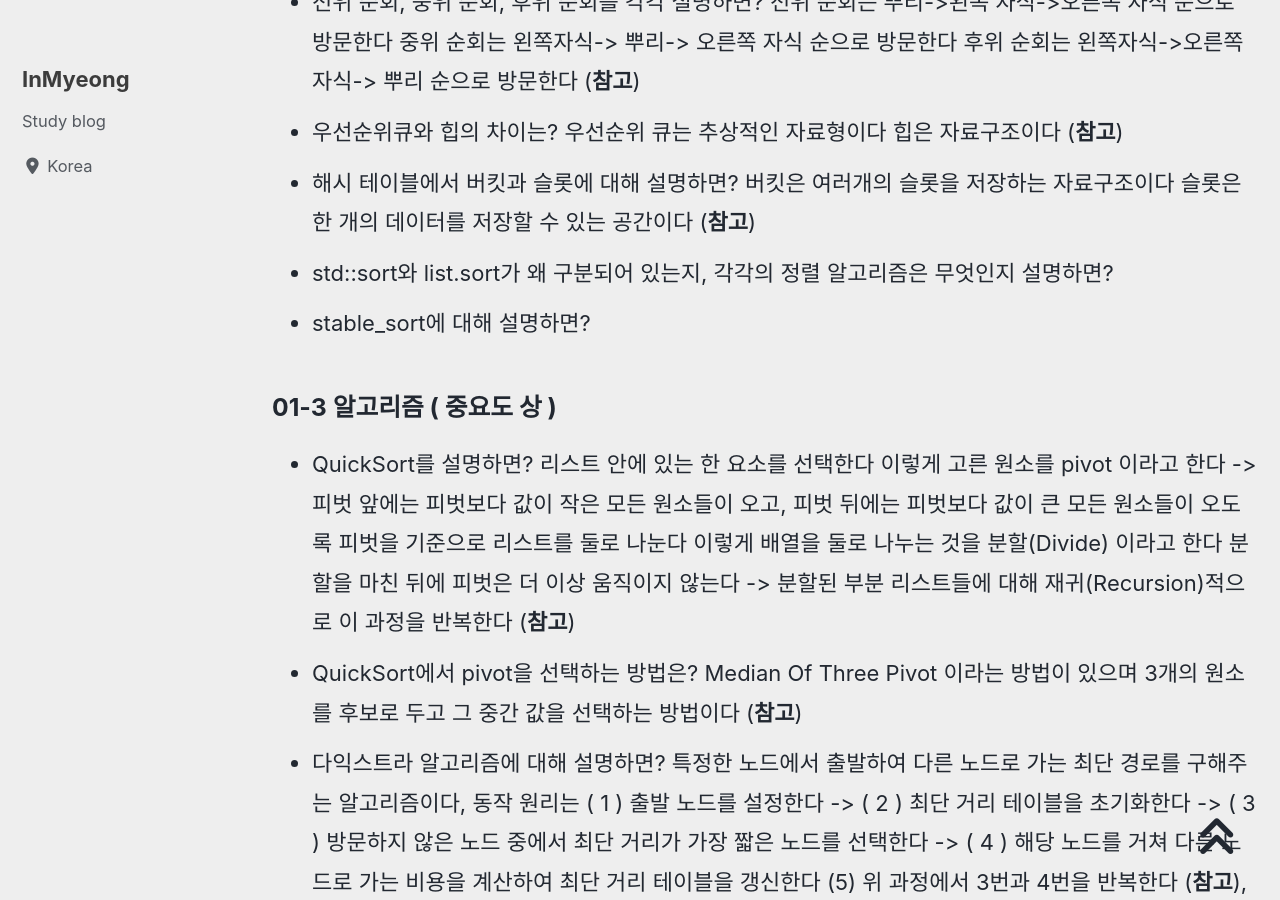
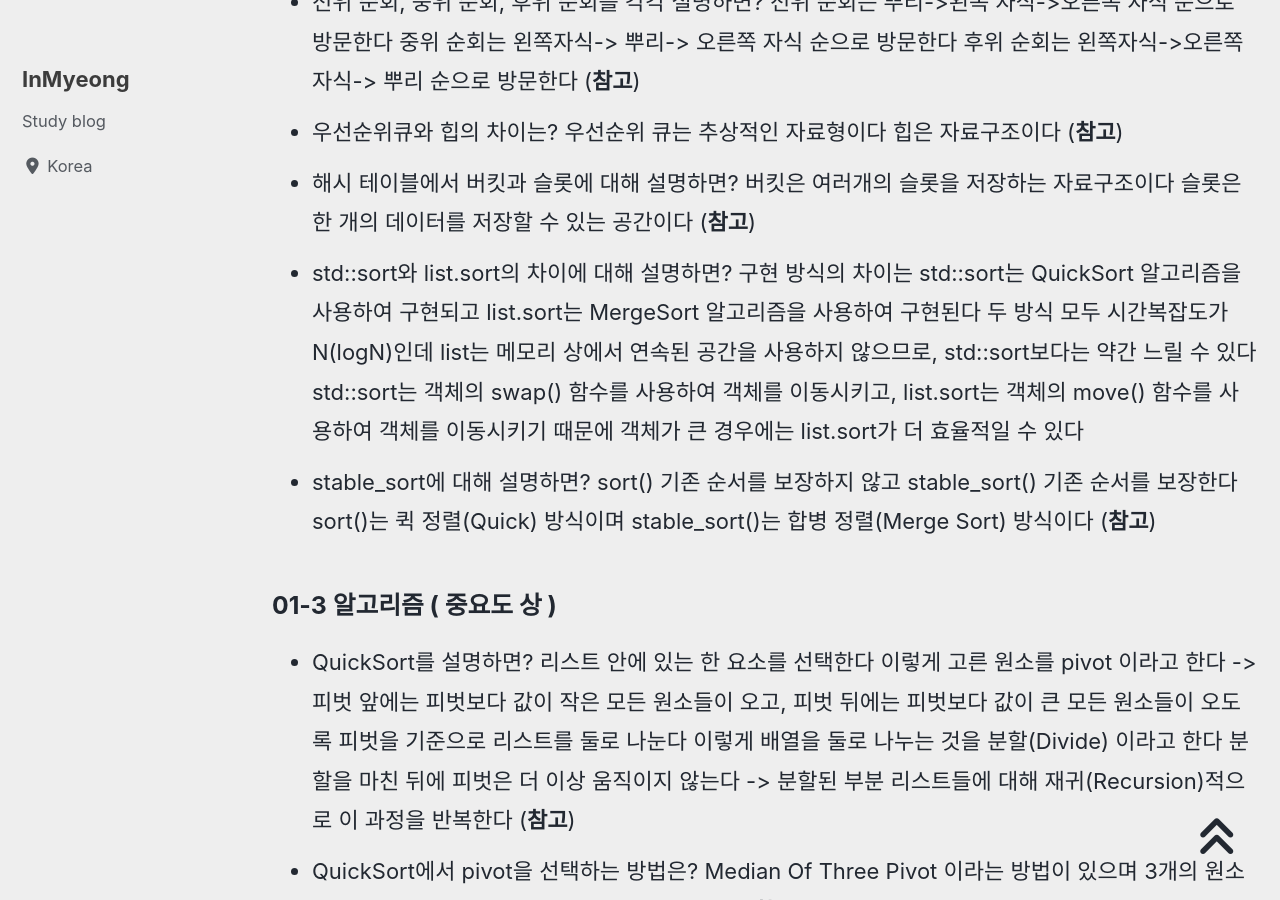
Before and after one commit to devMyeong/devMyeong.github.io, a Jekyll site: the page built from _posts/cs/2022-09-05-블로그-면접준비.md, in a window 1280 px wide and 900 px high, scrolled down 15947 px. Built offline with Jekyll 4.4.1, drawn with Linux system fonts in a browser that asks for light colours; cached includes are drawn as plain includes; nearby versions of some CDN libraries; some web fonts are replaced; comment, search, counter and statistics services are not loaded.

Commit message:
Docs : CS 지식 추가

```diff
--- a/_posts/cs/2022-09-05-블로그-면접준비.md
+++ b/_posts/cs/2022-09-05-블로그-면접준비.md
@@ -155,8 +155,8 @@ last_modified_at: 2022-10-30
 - 전위 순회, 중위 순회, 후위 순회를 각각 설명하면? 전위 순회는 뿌리->왼쪽 자식->오른쪽 자식 순으로 방문한다 중위 순회는 왼쪽자식-> 뿌리-> 오른쪽 자식 순으로 방문한다 후위 순회는 왼쪽자식->오른쪽 자식-> 뿌리 순으로 방문한다 ([**참고**](https://m.blog.naver.com/rlakk11/60159303809))
 - 우선순위큐와 힙의 차이는? 우선순위 큐는 추상적인 자료형이다 힙은 자료구조이다 ([**참고**](https://lin-ing-link.tistory.com/162))
 - 해시 테이블에서 버킷과 슬롯에 대해 설명하면? 버킷은 여러개의 슬롯을 저장하는 자료구조이다 슬롯은 한 개의 데이터를 저장할 수 있는 공간이다 ([**참고**](https://velog.io/@fore0919/TIL-%EC%9E%90%EB%A3%8C%EA%B5%AC%EC%A1%B0-%ED%95%B4%EC%89%AC%ED%85%8C%EC%9D%B4%EB%B8%94Hash-Table))
-- std::sort와 list.sort가 왜 구분되어 있는지, 각각의 정렬 알고리즘은 무엇인지 설명하면?
-- stable_sort에 대해 설명하면?
+- std::sort와 list.sort의 차이에 대해 설명하면? 구현 방식의 차이는 std::sort는 QuickSort 알고리즘을 사용하여 구현되고 list.sort는 MergeSort 알고리즘을 사용하여 구현된다 두 방식 모두 시간복잡도가 N(logN)인데 list는 메모리 상에서 연속된 공간을 사용하지 않으므로, std::sort보다는 약간 느릴 수 있다 std::sort는 객체의 swap() 함수를 사용하여 객체를 이동시키고, list.sort는 객체의 move() 함수를 사용하여 객체를 이동시키기 때문에 객체가 큰 경우에는 list.sort가 더 효율적일 수 있다
+- stable_sort에 대해 설명하면? sort() 기존 순서를 보장하지 않고 stable_sort() 기존 순서를 보장한다 sort()는 퀵 정렬(Quick) 방식이며 stable_sort()는 합병 정렬(Merge Sort) 방식이다 ([**참고**](https://zoosso.tistory.com/1085))
 
 ### 01-3 알고리즘 ( 중요도 상 )
 - QuickSort를 설명하면? 리스트 안에 있는 한 요소를 선택한다 이렇게 고른 원소를 pivot 이라고 한다 -> 피벗 앞에는 피벗보다 값이 작은 모든 원소들이 오고, 피벗 뒤에는 피벗보다 값이 큰 모든 원소들이 오도록 피벗을 기준으로 리스트를 둘로 나눈다 이렇게 배열을 둘로 나누는 것을 분할(Divide) 이라고 한다 분할을 마친 뒤에 피벗은 더 이상 움직이지 않는다 -> 분할된 부분 리스트들에 대해 재귀(Recursion)적으로 이 과정을 반복한다 ([**참고**](https://gyoogle.dev/blog/algorithm/Quick%20Sort.html))
```
